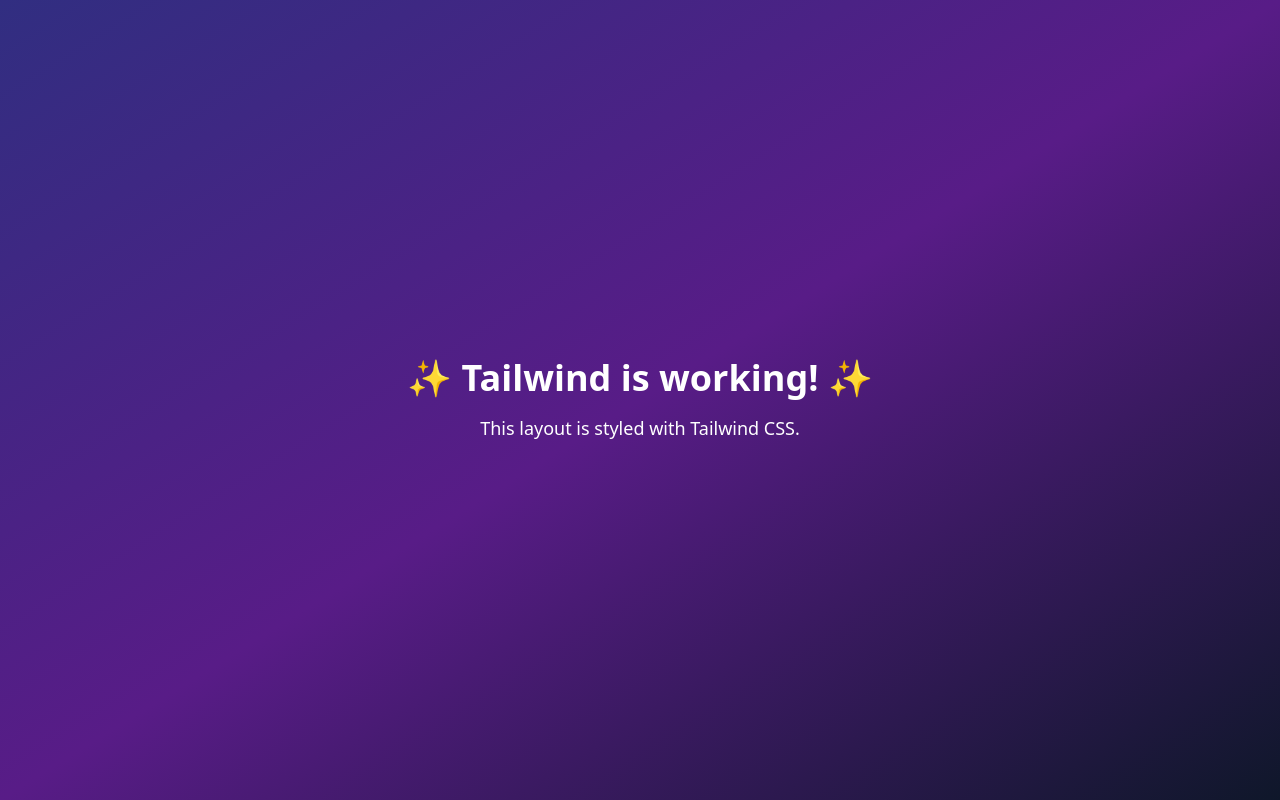
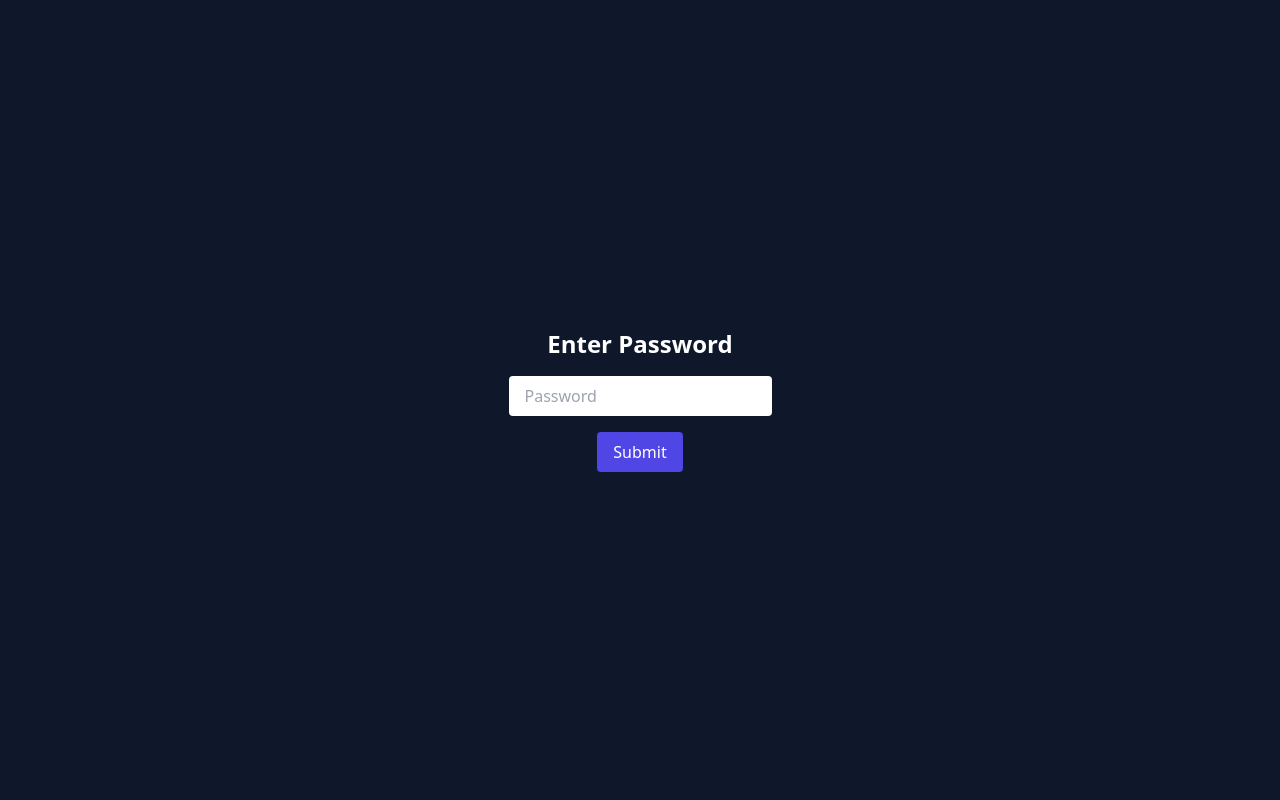
Before and after one commit to slychaicode/about-me-site, a React (Create React App) app: page / in a window 1280 px wide. Built offline with nearby package versions, Linux system fonts and the light colour scheme.

Commit message:
Added password gate component

```diff
--- a/src/App.js
+++ b/src/App.js
@@ -1,12 +1,18 @@
+import PasswordGate from "./components/PasswordGate";
+
 function App() {
+
   return (
+    <PasswordGate>
       <div className="h-screen bg-gradient-to-br from-indigo-900 via-purple-900 to-slate-900 text-white flex flex-col items-center justify-center">
         <h1 className="text-4xl font-bold mb-4">✨ Tailwind is working! ✨</h1>
         <p className="text-lg text-center max-w-md">
           This layout is styled with Tailwind CSS.
         </p>
       </div>
+    </PasswordGate>
   );
+
 }
 
 export default App;
--- /dev/null
+++ b/src/components/PasswordGate.jsx
@@ -0,0 +1,40 @@
+import { useState } from "react";
+
+const PasswordGate = ({ children }) => {
+    const [authorized, setAuthorized] = useState(false);
+    const [input, setInput] = useState("");
+
+    const handleSubmit = (e) => {
+        e.preventDefault();
+        if(input === process.env.REACT_APP_SITE_PASSWORD) {
+            setAuthorized(true);
+        }else{
+            alert("Incorrect password");
+        }
+    };
+
+    if(authorized) return children;
+
+    return(
+        <div className="min-h-screen bg-slate-900 text-white flex flex-col justify-center items-center p-4">
+        <h1 className="text-2xl font-bold mb-4">Enter Password</h1>
+        <form onSubmit={handleSubmit} className="flex flex-col items-center gap-4">
+            <input
+            type="password"
+            value={input}
+            onChange={(e) => setInput(e.target.value)}
+            placeholder="Password"
+            className="px-4 py-2 rounded text-black"
+            />
+            <button
+            type="submit"
+            className="bg-indigo-600 px-4 py-2 rounded hover:bg-indigo-700"
+            >
+            Submit
+            </button>
+        </form>
+        </div>
+    )
+};
+
+export default PasswordGate;
```
Lines whose indentation alone changed are shown as unchanged.
